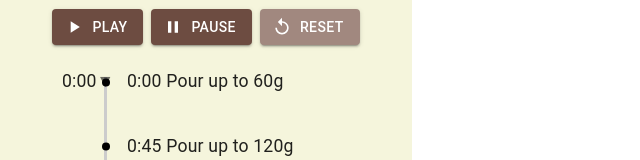
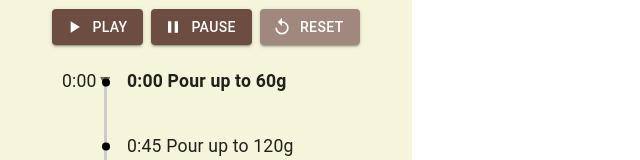
Before and after one commit to takatama/46timer, a React (Vite) app: page / in a window 1280 px wide. Shown: the part 454-614 px from the top of the page, without its empty margins (0-640 px from the left). Built offline with nearby package versions, Linux system fonts and the light colour scheme.

Commit message:
feat: Add step status management to improve timer functionality and UI feedback

```diff
--- a/src/App.tsx
+++ b/src/App.tsx
@@ -198,19 +198,22 @@ function calculateSteps(beansAmount: number, flavor: string, strength: string) {
     pourAmount: number;
     cumulative: number;
     descriptionKey: keyof DynamicTranslations;
+    status: StepStatus;
   }> = [];
   // Flavor pours are fixed at 0s and 45s
   steps.push({
     time: 0,
     pourAmount: flavor1,
     cumulative: flavor1,
-    descriptionKey: "flavorPour1"
+    descriptionKey: "flavorPour1",
+    status: 'upcoming'
   });
   steps.push({
     time: 45,
     pourAmount: flavor2,
     cumulative: flavor1 + flavor2,
-    descriptionKey: "flavorPour2"
+    descriptionKey: "flavorPour2",
+    status: 'upcoming'
   });
   // Strength pour 1 is fixed at 90 seconds (1:30)
   const strengthPourAmount = strengthWater / strengthSteps;
@@ -218,7 +221,8 @@ function calculateSteps(beansAmount: number, flavor: string, strength: string) {
     time: 90,
     pourAmount: strengthPourAmount,
     cumulative: steps[steps.length - 1].cumulative + strengthPourAmount,
-    descriptionKey: "strengthPour1"
+    descriptionKey: "strengthPour1",
+    status: 'upcoming'
   });
   // If more than one strength pour, calculate remaining pours evenly over the remaining 120 seconds (210 - 90)
   if (strengthSteps > 1) {
@@ -232,7 +236,8 @@ function calculateSteps(beansAmount: number, flavor: string, strength: string) {
         time: t,
         pourAmount: strengthPourAmount,
         cumulative: cumulative,
-        descriptionKey: `strengthPour${i}` as keyof DynamicTranslations
+        descriptionKey: `strengthPour${i}` as keyof DynamicTranslations,
+        status: 'upcoming'
       });
     }
   }
@@ -241,9 +246,22 @@ function calculateSteps(beansAmount: number, flavor: string, strength: string) {
     time: 210,
     pourAmount: 0,
     cumulative: totalWater,
-    descriptionKey: "finish"
+    descriptionKey: "finish",
+    status: 'upcoming'
   });
   return steps;
+}
+
+// Add new type for step status
+type StepStatus = 'completed' | 'current' | 'upcoming' | 'next';
+
+// Modify step type to include status
+interface Step {
+  time: number;
+  pourAmount: number;
+  cumulative: number;
+  descriptionKey: keyof DynamicTranslations;
+  status: StepStatus;
 }
 
 function App() {
@@ -254,7 +272,7 @@ function App() {
   const [flavor, setFlavor] = useState("balance");
   const [strength, setStrength] = useState("balance");
   const [currentTime, setCurrentTime] = useState(0);
-  const [steps, setSteps] = useState<{ time: number; pourAmount: number; cumulative: number; descriptionKey: string; }[]>([]);
+  const [steps, setSteps] = useState<Step[]>([]);
   const [timerRunning, setTimerRunning] = useState(false);
   const timerRef = useRef<number | null>(null);
   const prefersDarkMode = useMediaQuery('(prefers-color-scheme: dark)');
@@ -341,6 +359,27 @@ function App() {
     const topPos = (time / TIMELINE_CONSTANTS.TOTAL_TIME) * TIMELINE_CONSTANTS.CONTAINER_HEIGHT;
     return time === 0 ? TIMELINE_CONSTANTS.FIRST_STEP_OFFSET : topPos + TIMELINE_CONSTANTS.FIRST_STEP_OFFSET;
   };
+
+  // Add function to update step statuses
+  const updateStepStatuses = (currentTimeValue: number) => {
+    setSteps(prevSteps => prevSteps.map((step, index) => {
+      if (currentTimeValue >= step.time && (index === prevSteps.length - 1 || currentTimeValue < prevSteps[index + 1].time)) {
+        return { ...step, status: 'current' };
+      }
+      if (currentTimeValue >= step.time) {
+        return { ...step, status: 'completed' };
+      }
+      if (currentTimeValue >= step.time - 5 && currentTimeValue < step.time) {
+        return { ...step, status: 'next' };
+      }
+      return { ...step, status: 'upcoming' };
+    }));
+  };
+
+  // Update useEffect for timer
+  useEffect(() => {
+    updateStepStatuses(currentTime);
+  }, [currentTime]);
 
   return (
     <ThemeProvider theme={theme}>
@@ -526,7 +565,14 @@ function App() {
                   variant="body2"
                   sx={{
                     ml: `${TIMELINE_CONSTANTS.STEP_TEXT_MARGIN}px`,
-                    fontSize: TIMELINE_CONSTANTS.FONT_SIZE
+                    fontSize: TIMELINE_CONSTANTS.FONT_SIZE,
+                    fontWeight: step.status === 'current' ? 'bold' : 'normal',
+                    textDecoration: step.status === 'completed' ? 'line-through' : 'none',
+                    color: step.status === 'next'
+                      ? 'primary.main'
+                      : step.status === 'completed'
+                      ? 'text.secondary'  // Completed steps are grayed out
+                      : 'text.primary',   // Current and upcoming steps are black
                   }}
                 >
                   {formatTime(step.time)} {(t[step.descriptionKey as keyof DynamicTranslations])(Math.round(step.cumulative))}
```
